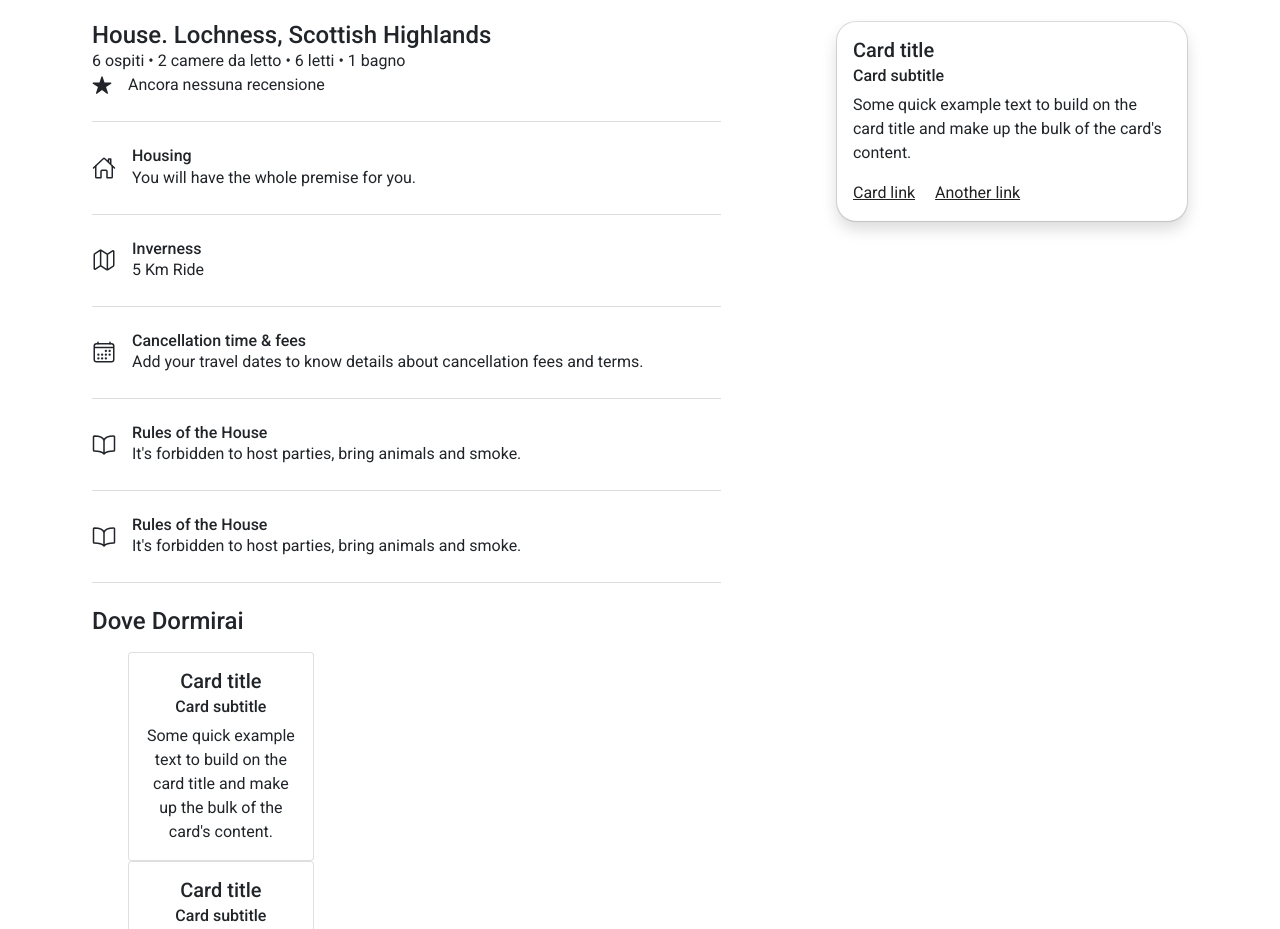
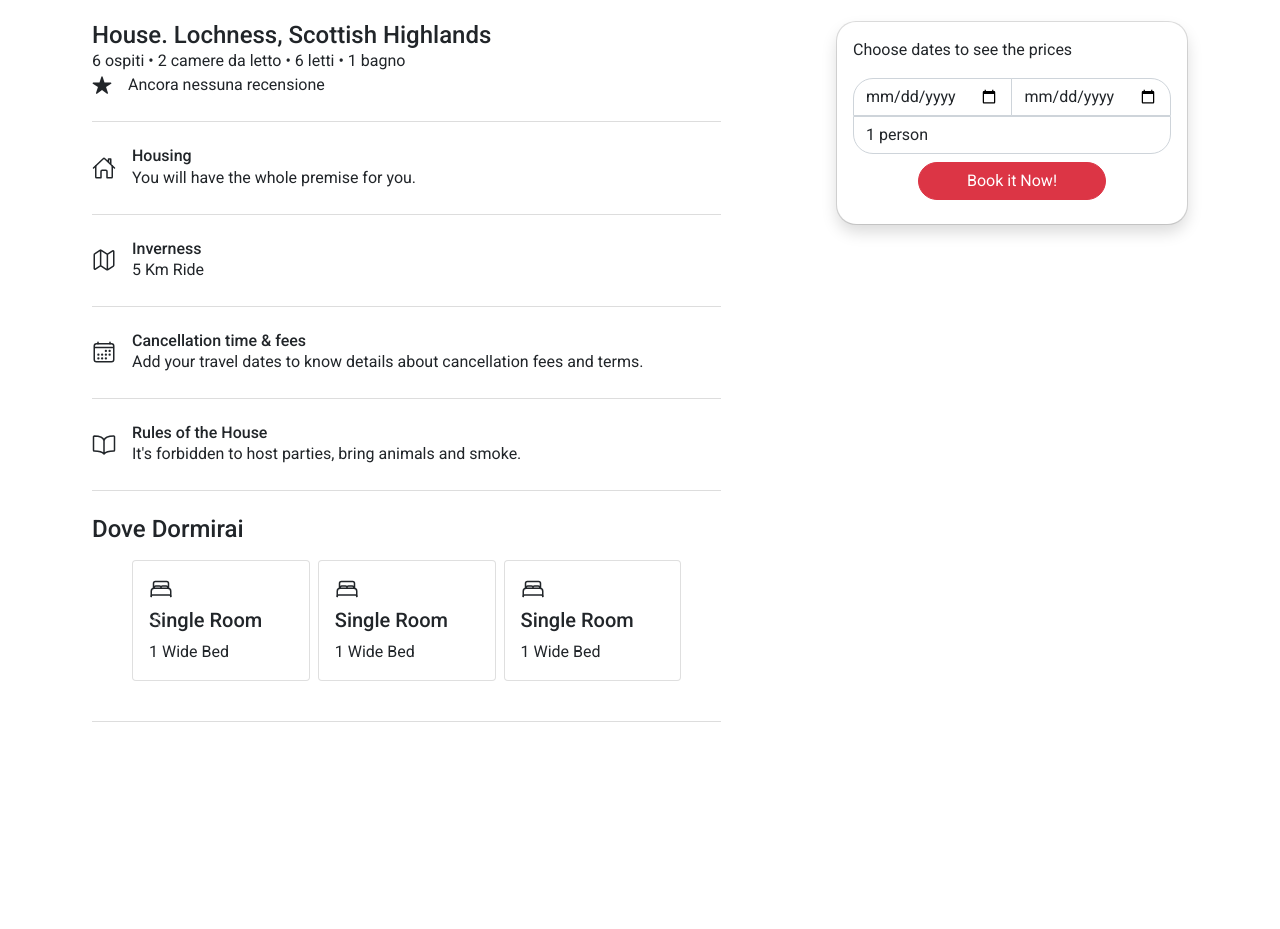
Before and after one commit to ioza99/EPICODE---BW-2, a plain HTML site: page index_flat.html in a window 1280 px wide. Shown: the part 469-1398 px from the top of the page. After the commit the page ends 1215 px from the top, so only its background shows below. Drawn offline with nearby package versions, Linux system fonts and the light colour scheme.

Commit message:
commit 4
aggiustato carousel di stanze, aggiunto card di prenotazioen

```diff
--- a/index_flat.html
+++ b/index_flat.html
@@ -36,7 +36,7 @@
         <div class="container">
             <div class="row g-2">
                 <div class="col-12 col-md-6">
-                    <div id="abb-image1" class="abb-brd-rnd-1"></div>
+                    <div id="abb-image1" class="abb-rnd-top-left abb-rnd-bot-left"></div>
                 </div>
                 <div class="col-12 col-md-6 d-none d-md-inline-block">
                     <div class="row g-2">
@@ -44,13 +44,13 @@
                             <div id="abb-image2"></div>
                         </div>
                         <div class="col-6">
-                            <div id="abb-image3" class="abb-brd-rnd-3"></div>
+                            <div id="abb-image3" class="abb-rnd-top-right"></div>
                         </div>
                         <div class="col-6">
                             <div id="abb-image4"></div>
                         </div>
                         <div class="col-6">
-                            <div id="abb-image5" class="abb-brd-rnd-5"></div>
+                            <div id="abb-image5" class="abb-rnd-bot-right"></div>
                         </div>
                     </div>
                 </div>
@@ -97,7 +97,8 @@
                             <ion-icon class="me-3 fs-4" name="calendar-outline"></ion-icon>
                             <div>
                                 <h4 class="m-0 fs-6">Cancellation time & fees</h4>
-                                <p class="m-0">Add your travel dates to know details about cancellation fees and terms.</p>
+                                <p class="m-0">Add your travel dates to know details about cancellation fees and terms.
+                                </p>
                             </div>
                         </div>
                     </div>
@@ -112,15 +113,6 @@
                         </div>
                     </div>
 
-                    <div class="abb-section py-4">
-                        <div class="d-flex align-items-center">
-                            <ion-icon class="me-3 fs-4" name="book-outline"></ion-icon>
-                            <div>
-                                <h4 class="m-0 fs-6">Rules of the House</h4>
-                                <p class="m-0">It's forbidden to host parties, bring animals and smoke.</p>
-                            </div>
-                        </div>
-                    </div>
 
                     <div class="abb-section py-4">
                         <div class="align-items-center">
@@ -129,91 +121,84 @@
                             </div>
                             <div>
                                 <!-- carosello booking -->
-                            <div class="container-fluid text-center my-3">
+                                <div class="container-fluid my-3">
                                     <div class="row mx-auto my-auto justify-content-center">
-                                    <div id="recipeCarousel" class="carousel slide" data-bs-ride="carousel" data-bs-interval="false">
+                                        <div id="roomsCarousel" class="carousel slide" data-bs-ride="carousel"
+                                            data-bs-interval="false">
                                             <div class="carousel-inner" role="listbox">
                                                 <div class="carousel-item active">
                                                     <div class="col-md-4">
-                                                    <div class="card">
+                                                        <div class="card mx-1">
                                                             <div class="card-body">
-                                                        <h5 class="card-title">Card title</h5>
-                                                        <h6 class="card-subtitle mb-2 text-body-secondary">Card subtitle</h6>
-                                                        <p class="card-text">Some quick example text to build on the card title and make up the bulk of the card's content.</p>
+                                                                <ion-icon name="bed-outline"></ion-icon>
+                                                                <h5 class="card-title">Single Room</h5>
+                                                                <p class="card-text">1 Wide Bed</p>
                                                             </div>
                                                         </div>
                                                     </div>
                                                 </div>
                                                 <div class="carousel-item">
                                                     <div class="col-md-4">
-                                                    <div class="card">
-
+                                                        <div class="card mx-1">
                                                             <div class="card-body">
-                                                            <h5 class="card-title">Card title</h5>
-                                                            <h6 class="card-subtitle mb-2 text-body-secondary">Card subtitle</h6>
-                                                            <p class="card-text">Some quick example text to build on the card title and make up the bulk of the card's content.</p>
+                                                                <ion-icon name="bed-outline"></ion-icon>
+                                                                <h5 class="card-title">Single Room</h5>
+                                                                <p class="card-text">1 Wide Bed</p>
                                                             </div>
-
                                                         </div>
                                                     </div>
                                                 </div>
                                                 <div class="carousel-item">
                                                     <div class="col-md-4">
-                                                    <div class="card">
-
+                                                        <div class="card mx-1">
                                                             <div class="card-body">
-                                                            <h5 class="card-title">Card title</h5>
-                                                            <h6 class="card-subtitle mb-2 text-body-secondary">Card subtitle</h6>
-                                                            <p class="card-text">Some quick example text to build on the card title and make up the bulk of the card's content.</p>
+                                                                <ion-icon name="bed-outline"></ion-icon>
+                                                                <h5 class="card-title">Single Room</h5>
+                                                                <p class="card-text">1 Wide Bed</p>
                                                             </div>
-
                                                         </div>
                                                     </div>
                                                 </div>
                                                 <div class="carousel-item">
                                                     <div class="col-md-4">
-                                                    <div class="card">
-
+                                                        <div class="card mx-1">
                                                             <div class="card-body">
-                                                            <h5 class="card-title">Card title</h5>
-                                                            <h6 class="card-subtitle mb-2 text-body-secondary">Card subtitle</h6>
-                                                            <p class="card-text">Some quick example text to build on the card title and make up the bulk of the card's content.</p>
+                                                                <ion-icon name="bed-outline"></ion-icon>
+                                                                <h5 class="card-title">Single Room</h5>
+                                                                <p class="card-text">1 Wide Bed</p>
                                                             </div>
-
                                                         </div>
                                                     </div>
                                                 </div>
                                                 <div class="carousel-item">
                                                     <div class="col-md-4">
-                                                    <div class="card">
-
+                                                        <div class="card mx-1">
                                                             <div class="card-body">
-                                                            <h5 class="card-title">Card title</h5>
-                                                            <h6 class="card-subtitle mb-2 text-body-secondary">Card subtitle</h6>
-                                                            <p class="card-text">Some quick example text to build on the card title and make up the bulk of the card's content.</p>
+                                                                <ion-icon name="bed-outline"></ion-icon>
+                                                                <h5 class="card-title">Single Room</h5>
+                                                                <p class="card-text">1 Wide Bed</p>
                                                             </div>
-
                                                         </div>
                                                     </div>
                                                 </div>
                                                 <div class="carousel-item">
                                                     <div class="col-md-4">
-                                                    <div class="card">
-
+                                                        <div class="card mx-1">
                                                             <div class="card-body">
-                                                            <h5 class="card-title">Card title</h5>
-                                                            <h6 class="card-subtitle mb-2 text-body-secondary">Card subtitle</h6>
-                                                            <p class="card-text">Some quick example text to build on the card title and make up the bulk of the card's content.</p>
-                                                            </div>
-
+                                                                <ion-icon name="bed-outline"></ion-icon>
+                                                                <h5 class="card-title">Single Room</h5>
+                                                                <p class="card-text">1 Wide Bed</p>
                                                             </div>
                                                         </div>
                                                     </div>
                                                 </div>
-                                        <a class="carousel-control-prev bg-transparent w-aut" href="#recipeCarousel" role="button" data-bs-slide="prev">
+                                            </div>
+                                            <a class="carousel-control-prev bg-transparent w-aut" href="#roomsCarousel"
+                                                role="button" data-bs-slide="prev">
                                                 <span class="carousel-control-prev-icon" aria-hidden="true"></span>
                                             </a>
-                                        <a class="carousel-control-next bg-transparent w-aut" href="#recipeCarousel" role="button" data-bs-slide="next">
+                                            <a class="carousel-control-next bg-transparent w-aut" href="#roomsCarousel"
+                                                role="button" data-bs-slide="next">
                                                 <span class="carousel-control-next-icon" aria-hidden="true"></span>
                                             </a>
                                         </div>
@@ -229,14 +214,26 @@
                 <div class="col-md-5">
 
                     <!-- booking card -->
-                    <div class="card abb-brd-rnd-card ms-auto" style="width: 22rem;">
-                        <div class="card-body shadow abb-brd-rnd-card">
-                            <h5 class="card-title">Card title</h5>
-                            <h6 class="card-subtitle mb-2 text-body-secondary">Card subtitle</h6>
-                            <p class="card-text">Some quick example text to build on the card title and make up the bulk
-                                of the card's content.</p>
-                            <a href="#" class="card-link">Card link</a>
-                            <a href="#" class="card-link">Another link</a>
+                    <div class="card abb-rnd-top-left abb-rnd-bot-left abb-rnd-top-right abb-rnd-bot-right ms-auto" style="width: 22rem;">
+                        <div class="card-body shadow abb-rnd-top-left abb-rnd-bot-left abb-rnd-top-right abb-rnd-bot-right">
+                            <p class="card-text">Choose dates to see the prices</p>
+                            <div class="input-group mb-0">
+                                <input type="date" class="form-control abb-rnd-top-left abb-agl-bot-left" aria-label="Sizing example input"
+                                    aria-describedby="inputGroup-sizing-default" placeholder="check-in">
+                                <input type="date" class="form-control abb-rnd-top-right abb-agl-bot-right" aria-label="Sizing example input"
+                                    aria-describedby="inputGroup-sizing-default" placeholder="check-out">
+                            </div>
+                            <select class="form-control abb-rnd-bot-right abb-rnd-bot-left abb-agl-top-left abb-agl-top-right" id="booking-solution-1" name="carlist" form="carform">
+                                <option value="volvo">1 person</option>
+                                <option value="saab">2 persons</option>
+                                <option value="opel">3 persons</option>
+                                <option value="audi">4 persons</option>
+                            </select>
+                            <div class="my-2 d-flex justify-content-center">
+                                <button type="button" class="btn btn-danger rounded-pill px-5">Book it Now!</button>
+                            </div>
+
+
                         </div>
                     </div>
                 </div>
--- a/script.js
+++ b/script.js
@@ -1,14 +1,14 @@
 
 /* ricordarsi di cambiare id per questo carosello e non scombinare quelli delle altre pagine */
-let items = document.querySelectorAll('.carousel .carousel-item')
+let rooms = document.querySelectorAll('#roomsCarousel.carousel .carousel-item')
 
-		items.forEach((el) => {
+		rooms.forEach((el) => {
 			const minPerSlide = 3
 			let next = el.nextElementSibling
 			for (var i=1; i<minPerSlide; i++) {
 				if (!next) {
             // wrap carousel by using first child
-            next = items[0]
+            next = rooms[0]
         }
         let cloneChild = next.cloneNode(true)
         el.appendChild(cloneChild.children[0])
--- a/style.css
+++ b/style.css
@@ -44,11 +44,6 @@ ion-icon {
     height: 408px;
 }
 
-.abb-brd-rnd-1 {
-    border-top-left-radius: 20px;
-    border-bottom-left-radius: 20px;
-}
-
 #abb-image2 {
     background-image: url(./assets/2.webp);
     background-size: cover;
@@ -61,10 +56,6 @@ ion-icon {
     background-size: cover;
     background-position: center;
     height: 200px;
-}
-
-.abb-brd-rnd-3 {
-    border-top-right-radius: 20px;
 }
 
 
@@ -82,14 +73,76 @@ ion-icon {
         height: 200px;
 }
 
-.abb-brd-rnd-5 {
+.abb-section {
+    border-bottom: 1px solid #dddddd;
+}
+
+/* rounding classes */
+
+.abb-rnd-top-left {
+    border-top-left-radius: 20px;
+}
+
+.abb-rnd-bot-left {
+    border-bottom-left-radius: 20px;
+}
+
+.abb-rnd-top-right {
+    border-top-right-radius: 20px;
+}
+
+.abb-rnd-bot-right {
     border-bottom-right-radius: 20px;
 }
 
-.abb-brd-rnd-card {
-    border-radius: 20px;
+.abb-agl-top-left {
+    border-top-left-radius: 0;
 }
 
-.abb-section {
-    border-bottom: 1px solid #dddddd;
+.abb-agl-top-right {
+    border-top-right-radius: 0;
 }
+
+.abb-agl-bot-left {
+    border-bottom-left-radius: 0;
+}
+
+.abb-agl-bot-right {
+    border-bottom-right-radius: 0;
+}
+
+/* carosello */
+
+@media (max-width: 767px) {
+    .carousel-inner .carousel-item > div {
+        display: none;
+    }
+    .carousel-inner .carousel-item > div:first-child {
+        display: block;
+    }
+}
+
+.carousel-inner .carousel-item.active,
+.carousel-inner .carousel-item-next,
+.carousel-inner .carousel-item-prev {
+    display: flex;
+}
+
+/* medium and up screens */
+@media (min-width: 768px) {
+
+    .carousel-inner .carousel-item-end.active,
+    .carousel-inner .carousel-item-next {
+        transform: translateX(25%);
+    }
+
+    .carousel-inner .carousel-item-start.active,
+    .carousel-inner .carousel-item-prev {
+        transform: translateX(-25%);
+    }
+}
+
+.carousel-inner .carousel-item-end,
+.carousel-inner .carousel-item-start {
+    transform: translateX(0);
+}
```
Lines whose indentation alone changed are shown as unchanged.
